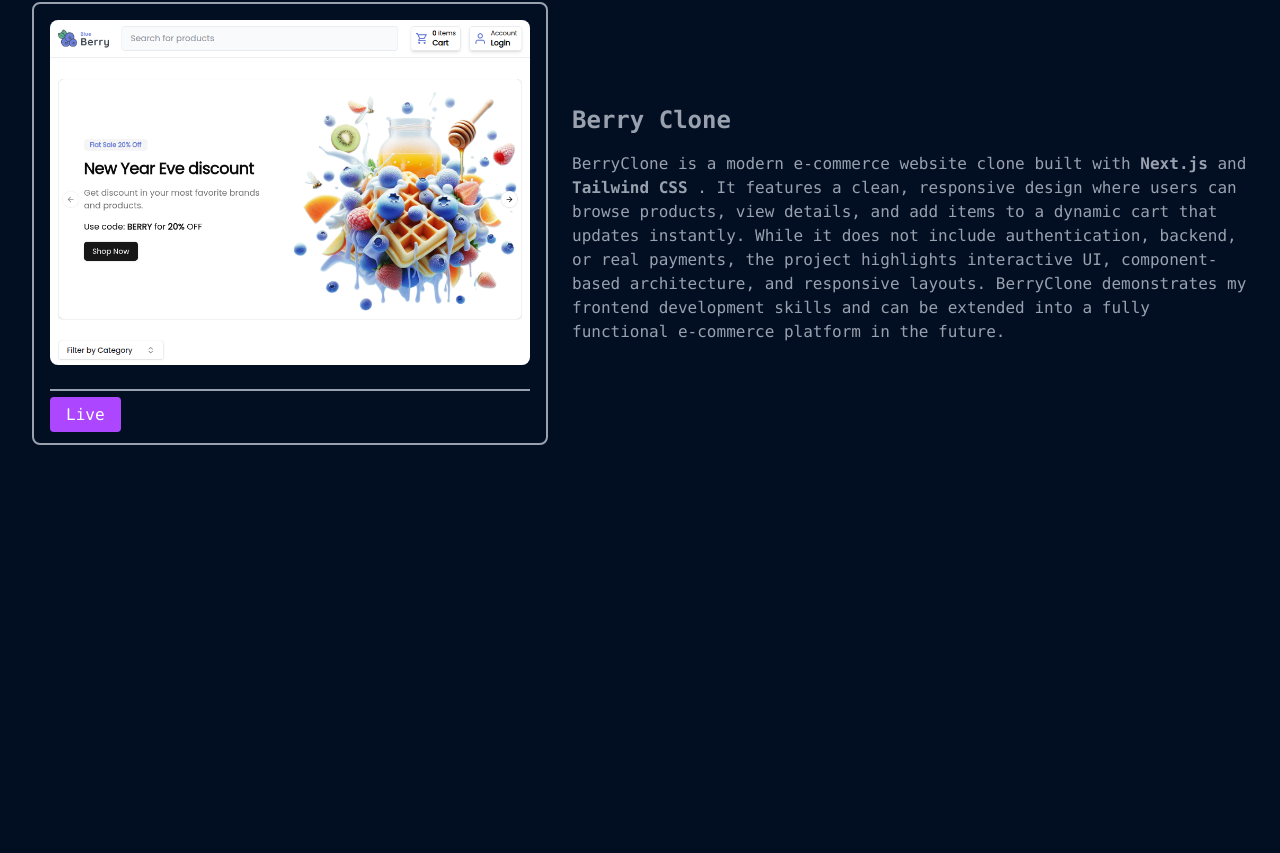
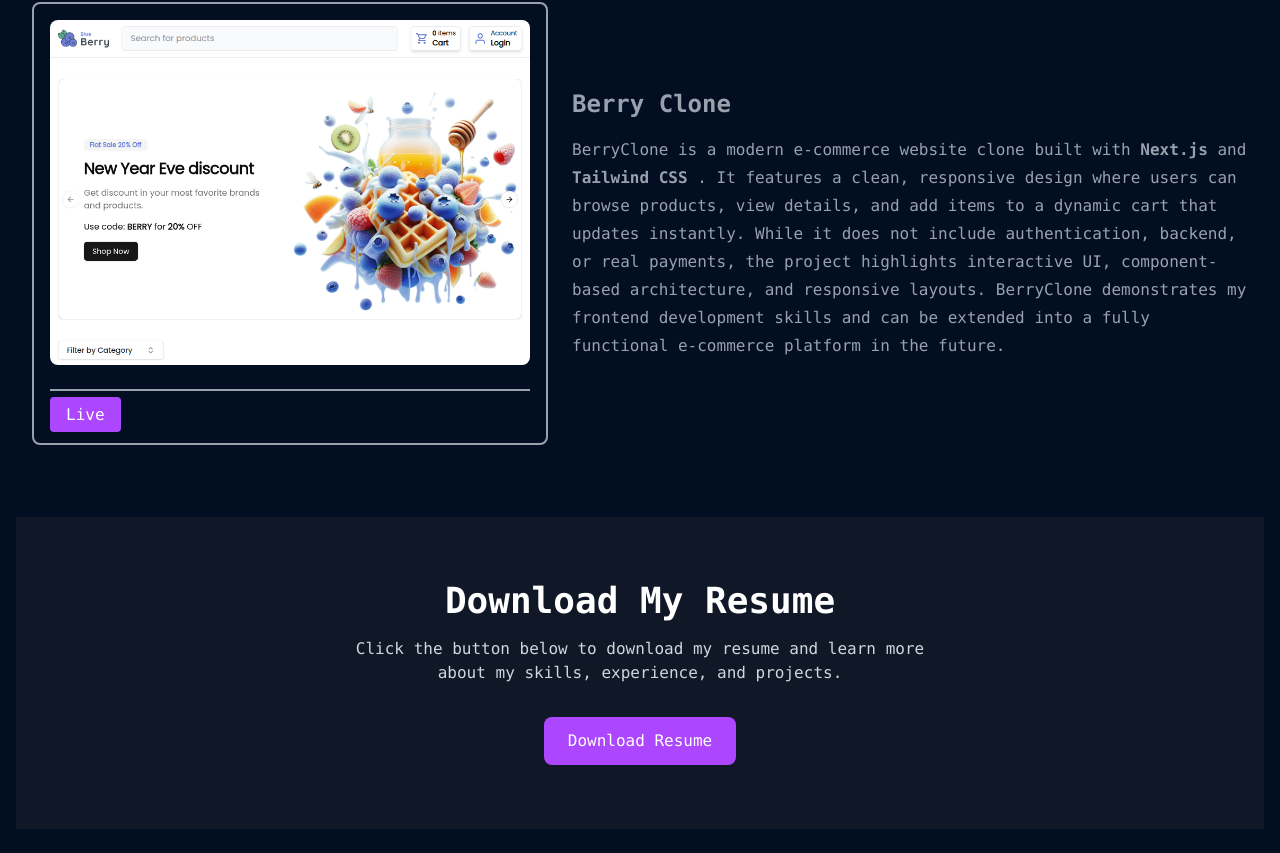
Before and after one commit to mahedizaman/mahedi-portfolio, a Next.js app: page / in a window 1280 px wide. Shown: the part 956-1809 px from the top of the page. Before the commit the page ends 1449 px from the top, so only its background shows below. Built offline with nearby package versions, Linux system fonts and the light colour scheme.

Commit message:
resume section added

```diff
--- a/app/page.js
+++ b/app/page.js
@@ -1,6 +1,7 @@
 import AboutMe from '@/components/AboutMe'
 import Intro from '@/components/Intro'
 import MyProject from '@/components/MyProject'
+import ResumeSection from '@/components/ResumeSection'
 
 const page = () => {
   return (
@@ -8,6 +9,7 @@ const page = () => {
       <Intro/>
       <AboutMe/>
       <MyProject/>
+      <ResumeSection/>
     </div>
   )
 }
--- /dev/null
+++ b/components/ResumeSection.jsx
@@ -0,0 +1,25 @@
+"use client";
+
+import Link from "next/link";
+import Container from "./Container";
+
+export default function ResumeSection() {
+  return (
+    <Container>
+      <div className="py-16 bg-gray-900 text-white flex flex-col items-center justify-center">
+        <h2 className="text-3xl sm:text-4xl font-bold mb-4 text-center">
+          Download My Resume
+        </h2>
+        <p className="text-center max-w-xl mb-8 text-gray-300">
+          Click the button below to download my resume and learn more about my
+          skills, experience, and projects.
+        </p>
+        <Link href="/resume/resume.pdf" target="_blank" download>
+          <button className="px-6 py-3 bg-purple-500 hover:bg-purple-600 rounded-lg text-white font-medium transition">
+            Download Resume
+          </button>
+        </Link>
+      </div>
+    </Container>
+  );
+}
--- a/components/WebOne.jsx
+++ b/components/WebOne.jsx
@@ -38,7 +38,7 @@ const WebOne = () => {
           <h2 className="font-bold text-gray-400 text-xl sm:text-2xl sm:text-left mb-4">
             Berry Clone
           </h2>
-          <p>
+          <p className="px-4 sm:px-0 max-w-7xl mx-auto text-sm sm:text-base leading-relaxed sm:leading-7 text-gray-400 text-justify sm:text-left">
             BerryClone is a modern e-commerce website clone built with{" "}
             <strong>Next.js </strong>
             and <strong>Tailwind CSS</strong> . It features a clean, responsive
```
Also changed, not shown: 1 other file (tests, documents, lock files or other folders).
